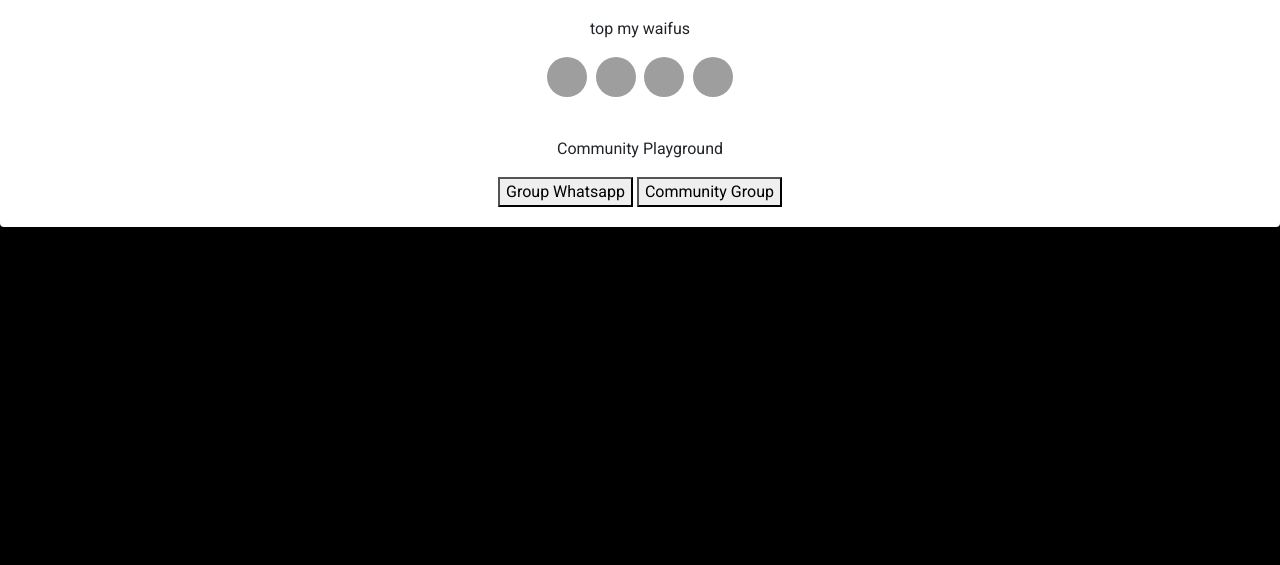
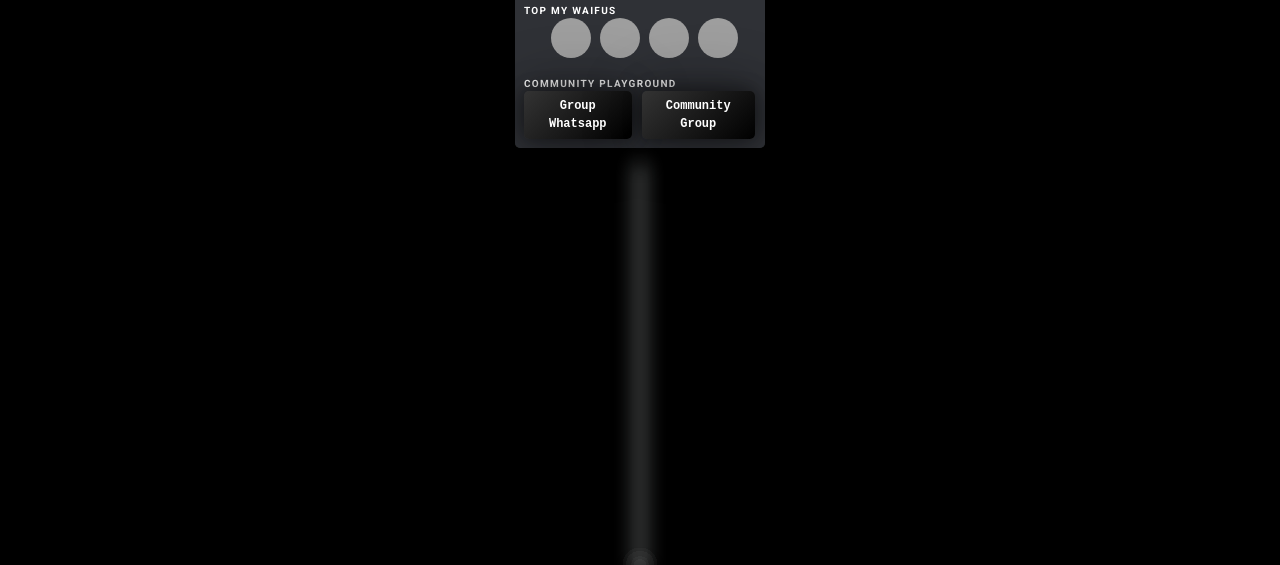
Before and after one commit to TabawaX/test-api, a website: page sekai-page/home.html in a window 1280 px wide. Shown: the part 235-800 px from the top of the page. Drawn offline with nearby package versions, Linux system fonts and the light colour scheme; files that its build step writes are made by us from their sources; the site is published under a folder, as on GitHub Pages, so addresses that start at the root find nothing; grey boxes are pictures that could not be loaded.

Commit message:
Update home.html

```diff
--- a/sekai-page/home.html
+++ b/sekai-page/home.html
@@ -15,7 +15,7 @@
     <!-- Material Design Bootstrap -->
     <link href="https://cdnjs.cloudflare.com/ajax/libs/mdbootstrap/4.19.1/css/mdb.min.css" rel="stylesheet">
     <!-- main.css -->
-    <link rel="stylesheet" href="/public/style.css">
+    <link rel="stylesheet" href="public/style.css">
     <link rel="icon" href="https://telegra.ph/file/d3005f755637074a09902.jpg">
     <!--site Title-->
     <title>Sekai Network</title>
```
